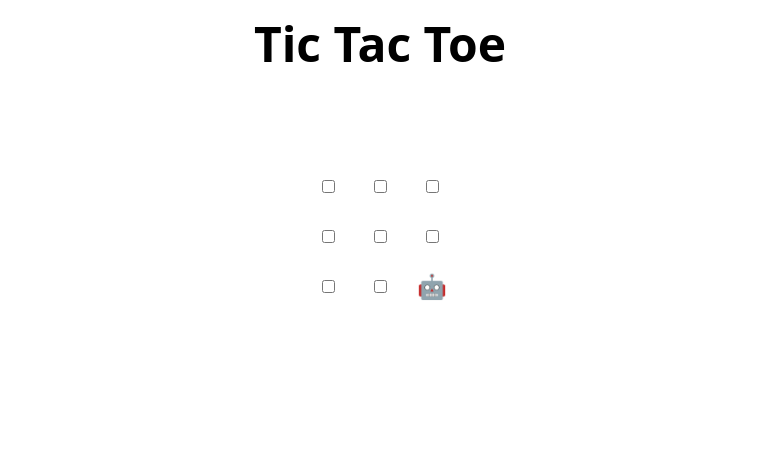
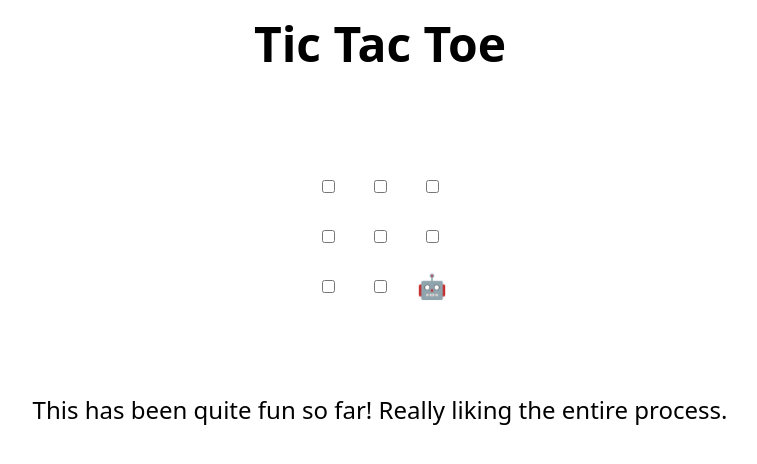
Before and after one commit to NabeelZaheerr/mlsa, a plain HTML site: page index.html in a window 1280 px wide. Shown: the whole page, without its empty margins (260-1017 px from the left). Drawn offline with Linux system fonts and the light colour scheme.

Commit message:
Update index.html
Nice! Really Appreciate the thought!

```diff
--- a/index.html
+++ b/index.html
@@ -47,6 +47,7 @@
   </tr>
 </table>
 
+<p>This has been quite fun so far! Really liking the entire process.<p>
 <h2 hidden>Game over, refresh to play again 🧑‍💻 🤖!</h2>
 
 <script>
```
